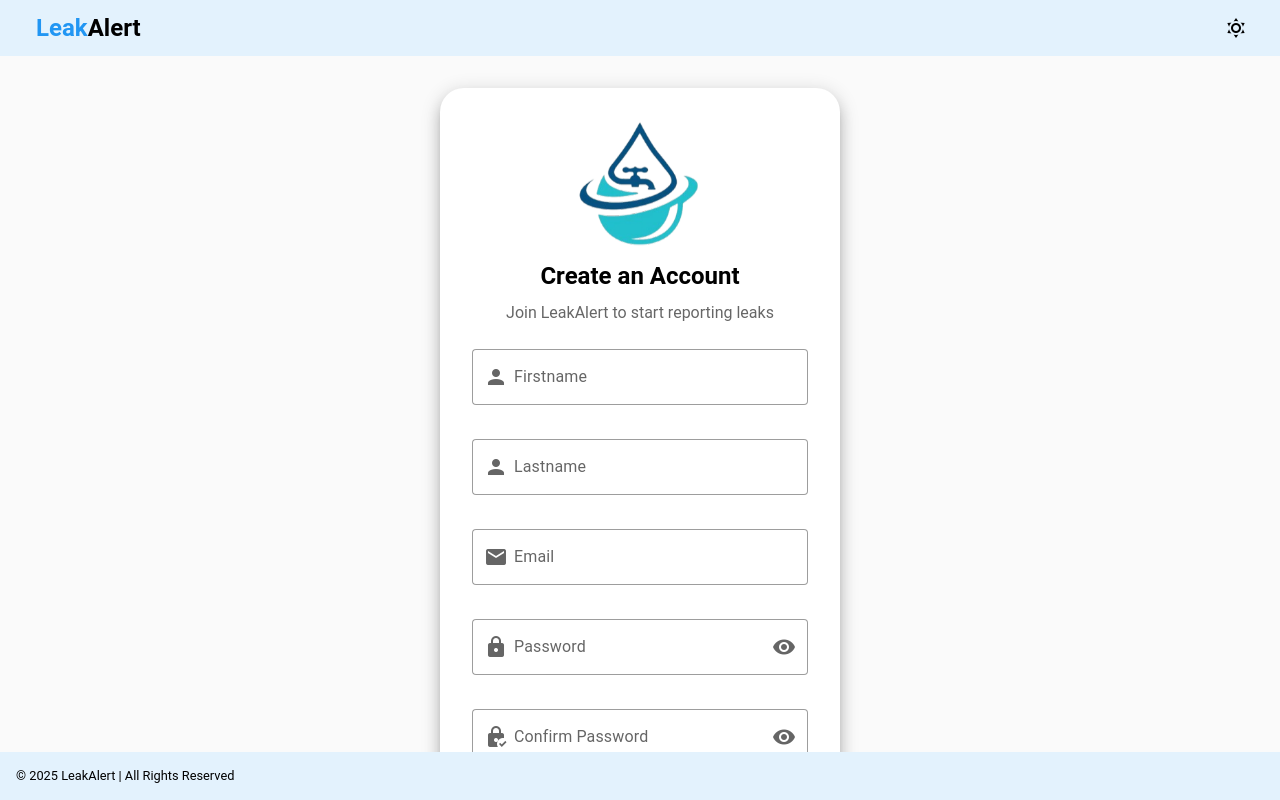
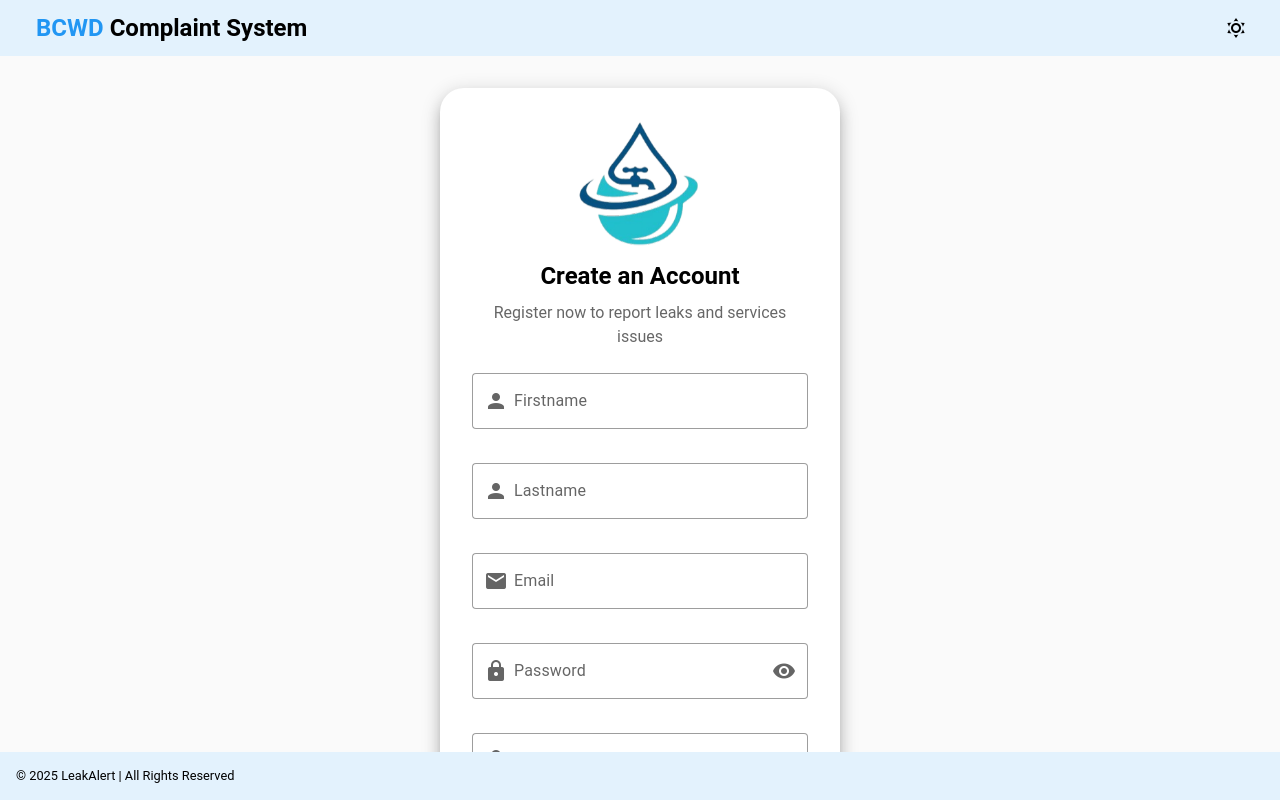
Before and after one commit to RCempron/Web-Leak-Alert, a Vue app: page /#/register in a window 1280 px wide. Shown: the top 800 px of the page. Built offline with nearby package versions, Linux system fonts and the light colour scheme; no server answers.

Commit message:
edit headers title

```diff
--- a/src/views/auth/LoginView.vue
+++ b/src/views/auth/LoginView.vue
@@ -27,8 +27,8 @@ watch(theme, (val) => (vuetifyTheme.global.name.value = val))
       class="px-4"
     >
       <v-toolbar-title class="font-weight-bold" :class="mobile ? 'text-h6' : 'text-h5'">
-        <span :class="theme === 'light' ? 'text-blue' : 'text-blue-lighten-3'">Leak</span>
-        <span :style="{ color: theme === 'light' ? '#000' : '#fff' }">Alert</span>
+        <span :class="theme === 'light' ? 'text-blue' : 'text-blue-lighten-3'">BCWD </span>
+        <span :style="{ color: theme === 'light' ? '#000' : '#fff' }">Complaint System</span>
       </v-toolbar-title>
       <v-spacer />
       <v-btn icon variant="text" @click="toggleTheme">
@@ -56,7 +56,7 @@ watch(theme, (val) => (vuetifyTheme.global.name.value = val))
                   :width="mobile ? 100 : 130"
                   contain
                 />
-                <h2 class="font-weight-bold text-h5 mb-2">Welcome Back</h2>
+                <h2 class="font-weight-bold text-h5 mb-2">Welcome Back!</h2>
                 <p class="text-medium-emphasis">Login to continue to your account</p>
               </div>
 
--- a/src/views/auth/RegisterView.vue
+++ b/src/views/auth/RegisterView.vue
@@ -27,8 +27,8 @@ watch(theme, (val) => (vuetifyTheme.global.name.value = val))
       class="px-4"
     >
       <v-toolbar-title class="font-weight-bold" :class="mobile ? 'text-h6' : 'text-h5'">
-        <span :class="theme === 'light' ? 'text-blue' : 'text-blue-lighten-3'">Leak</span>
-        <span :style="{ color: theme === 'light' ? '#000' : '#fff' }">Alert</span>
+        <span :class="theme === 'light' ? 'text-blue' : 'text-blue-lighten-3'">BCWD </span>
+        <span :style="{ color: theme === 'light' ? '#000' : '#fff' }">Complaint System</span>
       </v-toolbar-title>
       <v-spacer />
       <v-btn icon variant="text" @click="toggleTheme">
@@ -57,7 +57,7 @@ watch(theme, (val) => (vuetifyTheme.global.name.value = val))
                   contain
                 />
                 <h2 class="font-weight-bold text-h5 mb-2">Create an Account</h2>
-                <p class="text-medium-emphasis">Join LeakAlert to start reporting leaks</p>
+                <p class="text-medium-emphasis">Register now to report leaks and services issues</p>
               </div>
 
               <RegisterForm />
--- a/src/views/system/AdminDashboard.vue
+++ b/src/views/system/AdminDashboard.vue
@@ -64,8 +64,8 @@ onMounted(loadReports)
     >
       <v-toolbar-title class="font-weight-bold text-h5 d-flex align-center">
         <v-img src="/images/LeakAlertLogo.png" width="34" height="34" class="mr-2" />
-        <span :class="theme === 'light' ? 'text-blue' : 'text-blue-lighten-3'">Leak</span>
-        <span class="text-black">Alert (Admin)</span>
+        <span :class="theme === 'light' ? 'text-blue' : 'text-blue-lighten-3'">BCWD </span>
+        <span class="text-black">Complaint System</span>
       </v-toolbar-title>
 
       <v-spacer />
--- a/src/views/system/DashboardView.vue
+++ b/src/views/system/DashboardView.vue
@@ -44,8 +44,8 @@ const cards = [
       class="px-4"
     >
       <v-toolbar-title class="font-weight-bold" :class="mobile ? 'text-h6' : 'text-h5'">
-        <span :class="theme === 'light' ? 'text-blue' : 'text-blue-lighten-3'">Leak</span>
-        <span :style="{ color: theme === 'light' ? '#000' : '#fff' }">Alert</span>
+        <span :class="theme === 'light' ? 'text-blue' : 'text-blue-lighten-3'">BCWD </span>
+        <span :style="{ color: theme === 'light' ? '#000' : '#fff' }">Complaint System</span>
       </v-toolbar-title>
       <v-spacer />
       <v-btn icon variant="text" @click="toggleTheme">
@@ -65,10 +65,10 @@ const cards = [
         <v-row justify="center" class="text-center mb-8">
           <v-col cols="12">
             <h2 class="font-weight-bold text-h5 text-md-h4 mb-2">
-              <br />Welcome to LeakAlert Dashboard
+              <br />Welcome to BCWD Complaint System
             </h2>
             <p class="text-medium-emphasis">
-              Manage your leak reports and account using the shortcuts below.
+              Manage your reports and account using the shortcuts below.
             </p>
           </v-col>
         </v-row>
--- a/src/views/system/ProfileView.vue
+++ b/src/views/system/ProfileView.vue
@@ -99,9 +99,9 @@ onMounted(loadCurrentUser)
       :color="theme === 'light' ? 'blue-lighten-5' : 'blue-grey-darken-4'"
       class="px-6"
     >
-      <v-toolbar-title class="font-weight-bold text-h5">
-        <span :class="theme === 'light' ? 'text-blue' : 'text-blue-lighten-3'">Leak</span>
-        <span class="text-black">Alert</span>
+      <v-toolbar-title class="font-weight-bold" :class="mobile ? 'text-h6' : 'text-h5'">
+        <span :class="theme === 'light' ? 'text-blue' : 'text-blue-lighten-3'">BCWD </span>
+        <span :style="{ color: theme === 'light' ? '#000' : '#fff' }">Complaint System</span>
       </v-toolbar-title>
 
       <v-spacer></v-spacer>
--- a/src/views/system/ReportHistory.vue
+++ b/src/views/system/ReportHistory.vue
@@ -55,9 +55,9 @@ onMounted(async () => {
       :color="theme === 'light' ? 'blue-lighten-5' : 'blue-grey-darken-4'"
       class="px-6"
     >
-      <v-toolbar-title class="font-weight-bold text-h5">
-        <span :class="theme === 'light' ? 'text-blue' : 'text-blue-lighten-3'">Leak</span>
-        <span class="text-black">Alert</span>
+      <v-toolbar-title class="font-weight-bold" :class="mobile ? 'text-h6' : 'text-h5'">
+        <span :class="theme === 'light' ? 'text-blue' : 'text-blue-lighten-3'">BCWD </span>
+        <span :style="{ color: theme === 'light' ? '#000' : '#fff' }">Complaint System</span>
       </v-toolbar-title>
 
       <v-spacer></v-spacer>
--- a/src/views/system/ReportPage.vue
+++ b/src/views/system/ReportPage.vue
@@ -6,16 +6,9 @@
       :color="theme === 'light' ? 'blue-lighten-5' : 'blue-grey-darken-4'"
       class="px-6"
     >
-      <v-toolbar-title class="font-weight-bold text-h5 d-flex align-center">
-        <v-img
-          src="/images/LeakAlertLogo.png"
-          alt="LeakAlert Logo"
-          width="36"
-          height="36"
-          class="mr-2"
-        />
-        <span :class="theme === 'light' ? 'text-blue' : 'text-blue-lighten-3'">Leak</span>
-        <span class="text-black">Alert</span>
+      <v-toolbar-title class="font-weight-bold" :class="mobile ? 'text-h6' : 'text-h5'">
+        <span :class="theme === 'light' ? 'text-blue' : 'text-blue-lighten-3'">BCWD </span>
+        <span :style="{ color: theme === 'light' ? '#000' : '#fff' }">Complaint System</span>
       </v-toolbar-title>
 
       <v-spacer></v-spacer>
@@ -42,7 +35,7 @@
               max-width="900"
               :color="theme === 'light' ? 'white' : 'blue-grey-darken-3'"
             >
-              <h3 class="font-weight-bold mb-2 text-center">Report a Leak</h3>
+              <h3 class="font-weight-bold mb-2 text-center">File a complaint</h3>
               <p class="text-medium-emphasis mb-4 text-center">
                 Provide details and optional photos. Capture your location for faster response.
               </p>
@@ -98,7 +91,7 @@
                     <span v-if="latitude && longitude" class="text-caption">
                       Lat: {{ latitude.toFixed(6) }}, Lng: {{ longitude.toFixed(6) }}
                     </span>
-                    <span v-else class="text-caption">No location captured</span>
+                    <span v-else class="text-caption"> No location captured</span>
                   </div>
                   <small class="text-caption">
                     If geolocation fails, write the place in Landmark.
```
